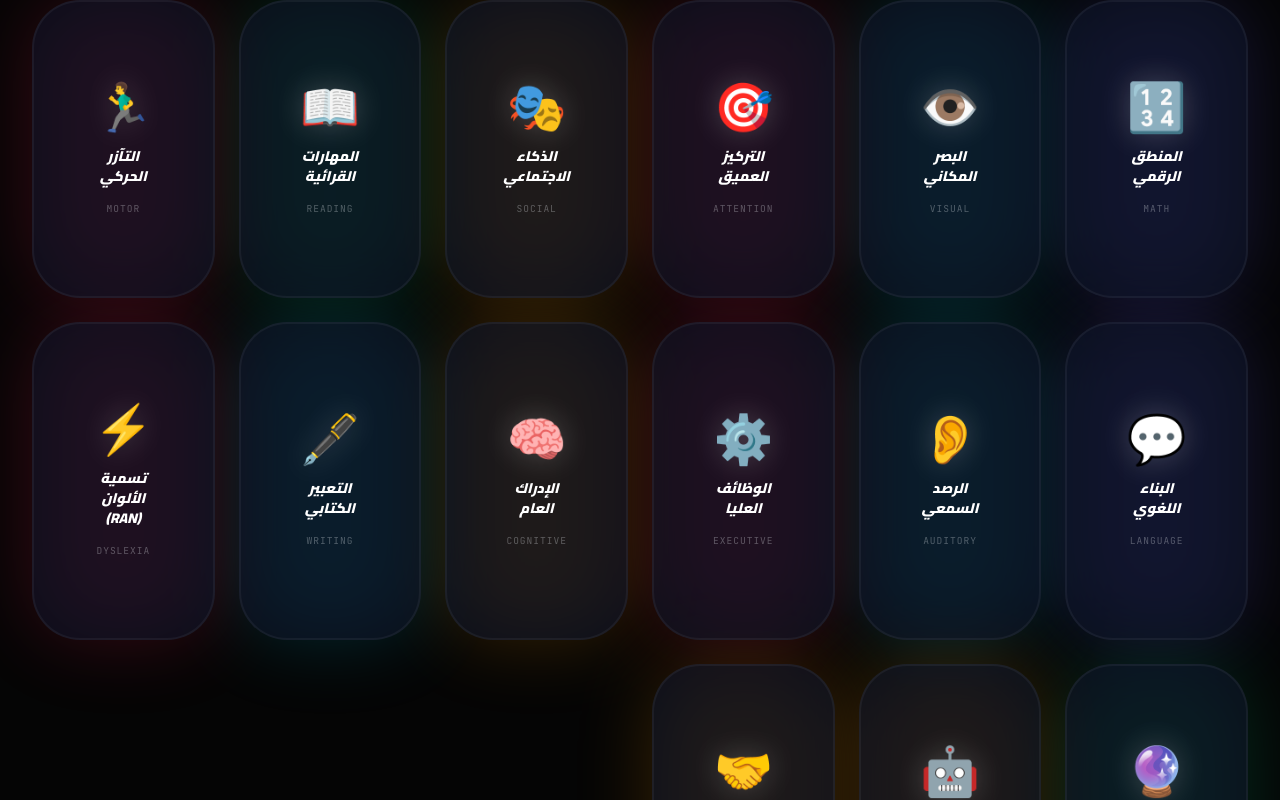
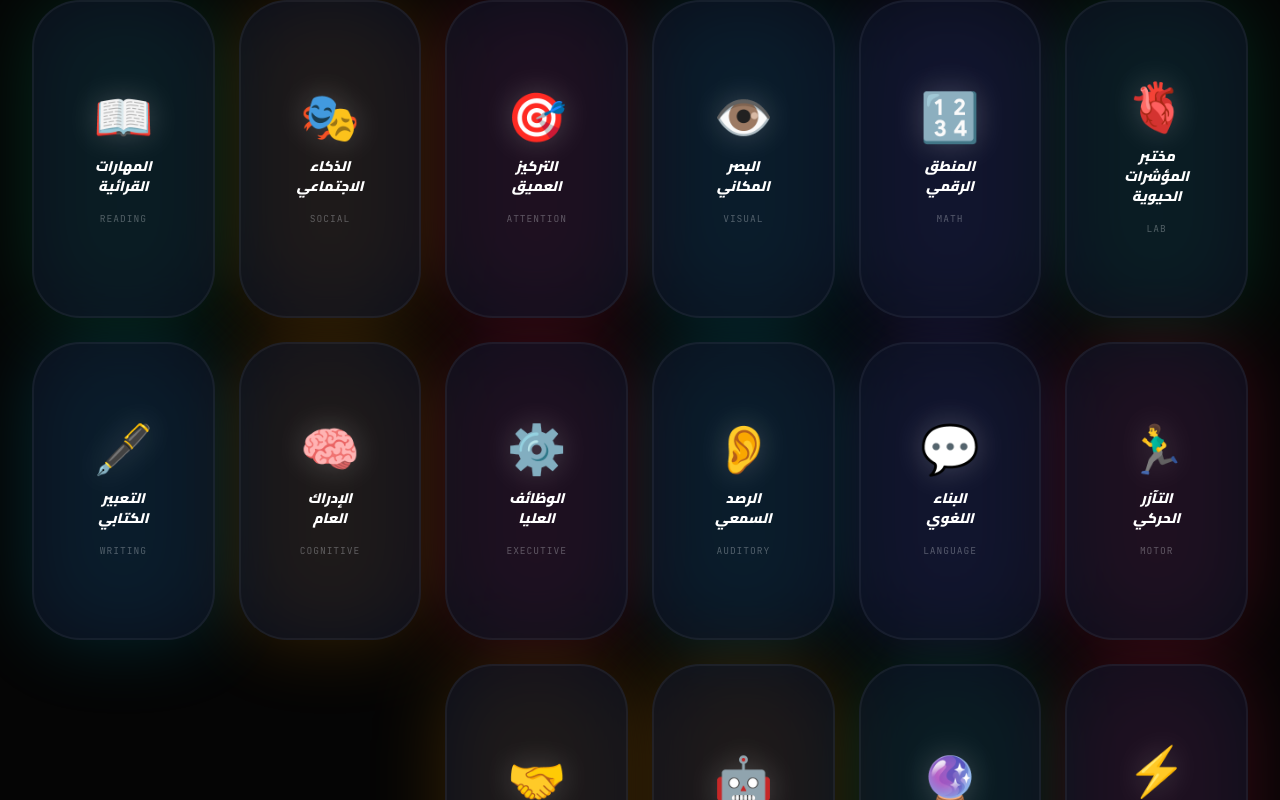
Before and after one commit to vivaex/basira-global, a Next.js app: page /diagnose in a window 1280 px wide. Shown: the part 1288-2088 px from the top of the page. Built offline with nearby package versions, Linux system fonts and the light colour scheme; no server answers.

Commit message:
fix: integrate speech lab and resolve build errors

```diff
--- a/app/diagnose/page.tsx
+++ b/app/diagnose/page.tsx
@@ -21,6 +21,7 @@ import {
 import { getDailyMissions, checkMissionProgress, claimMissionReward, DailyMission } from '@/lib/missions';
 
 const LABS = [
+  { id: 'biometrics', title: 'المؤشرات الحيوية', icon: '🫀', tag: 'LAB',      color: 'emerald' as const },
   { id: 'math',      title: 'المنطق الرقمي',    icon: '🔢', tag: 'MATH',      color: 'indigo' as const },
   { id: 'visual',    title: 'البصر المكاني',     icon: '👁️', tag: 'VISUAL',    color: 'cyan' as const },
   { id: 'attention', title: 'التركيز العميق',    icon: '🎯', tag: 'ATTENTION', color: 'rose' as const },
--- a/lib/translations.ts
+++ b/lib/translations.ts
@@ -94,6 +94,7 @@ export const translations: Record<Language, any> = {
     clinician_hub: 'مركز الأخصائي المتطور',
     dev_history_short: 'التاريخ التطوري',
     teacher_form_short: 'تقييم المعلم',
+    cat_biometrics: 'مختبر المؤشرات الحيوية',
 
 
     // Diagnostic IDs & Slugs
@@ -331,6 +332,7 @@ export const translations: Record<Language, any> = {
     clinician_hub: 'Advanced Clinician Hub',
     dev_history_short: 'Dev. History',
     teacher_form_short: 'Teacher Rating',
+    cat_biometrics: 'Biometrics Lab',
 
 
     // Parent Dashboard
```
